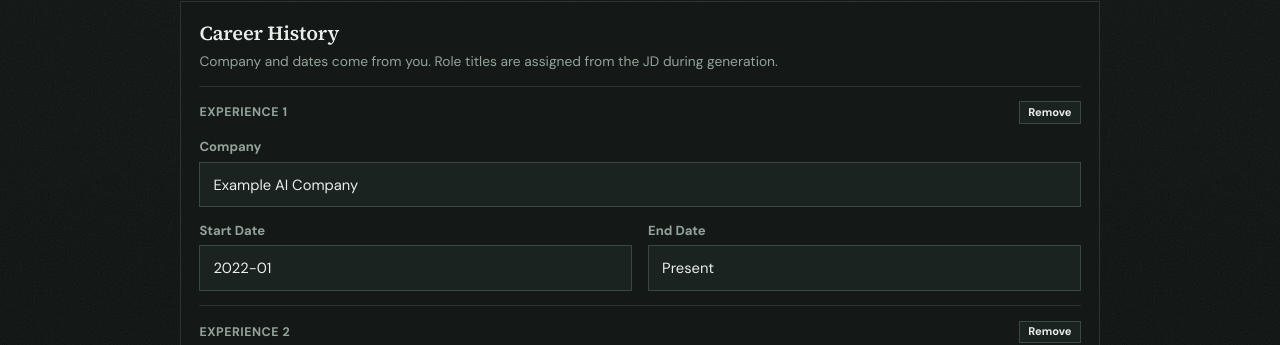
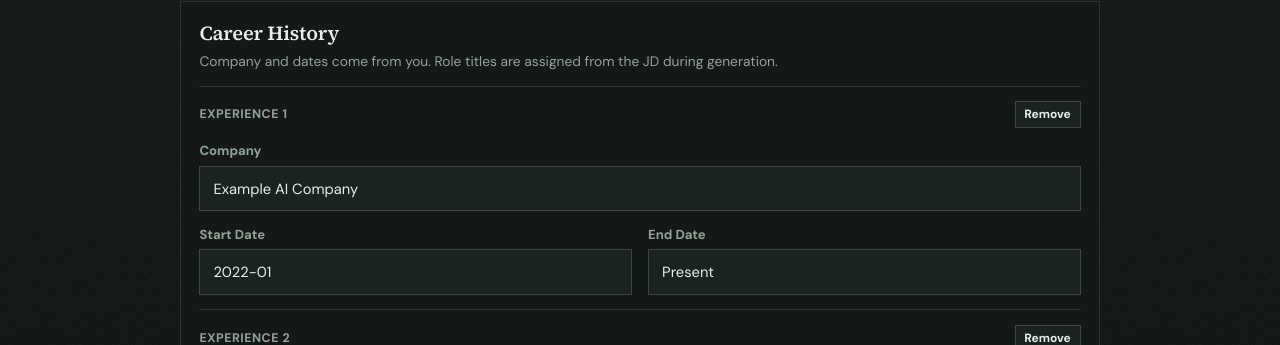
Before and after one commit to mathen-stack/cursor_2, a Next.js app in the folder resume-generator-shell/apps/web/: page / in a window 1280 px wide. Shown: the part 455-800 px from the top of the page. Built offline with nearby package versions, Linux system fonts and the light colour scheme.

Commit message:
Bump remove button size slightly again
Co-authored-by: mathen-stack <mathen-stack@users.noreply.github.com>

```diff
--- a/resume-generator-shell/apps/web/app/globals.css
+++ b/resume-generator-shell/apps/web/app/globals.css
@@ -291,12 +291,12 @@ textarea:focus {
 }
 
 .secondary-action.entry-remove {
-  height: 1.4rem;
-  min-height: 1.4rem;
-  max-height: 1.4rem;
+  height: 1.65rem;
+  min-height: 1.65rem;
+  max-height: 1.65rem;
   margin-left: auto;
-  padding: 0 0.5rem;
-  font-size: 0.7rem;
+  padding: 0 0.55rem;
+  font-size: 0.75rem;
   font-weight: 650;
   line-height: 1;
   transform: none;
```
